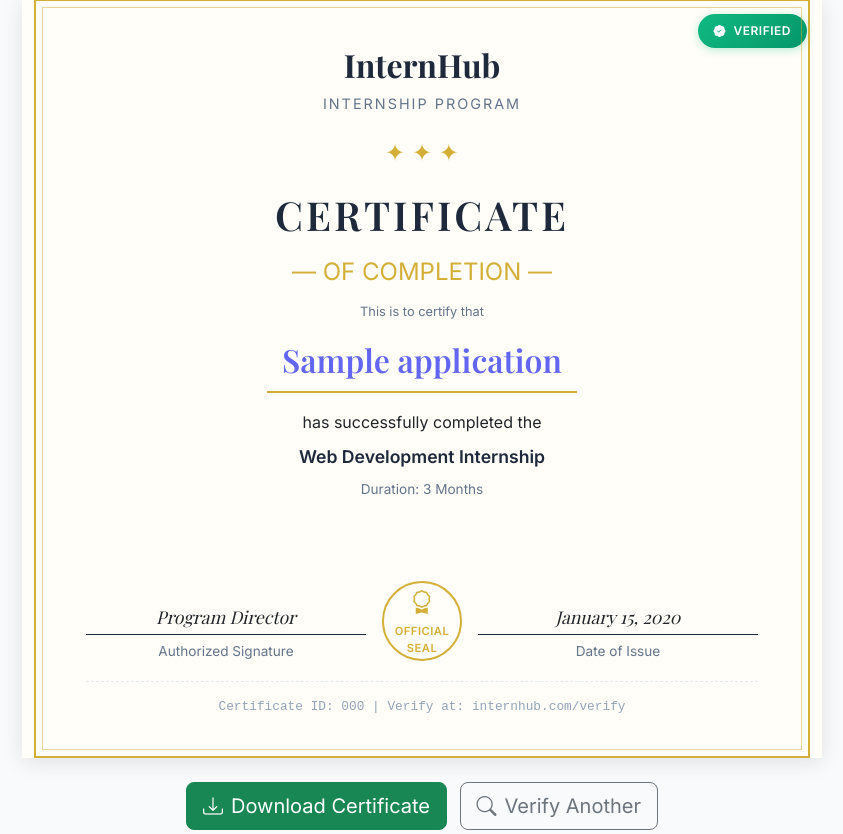
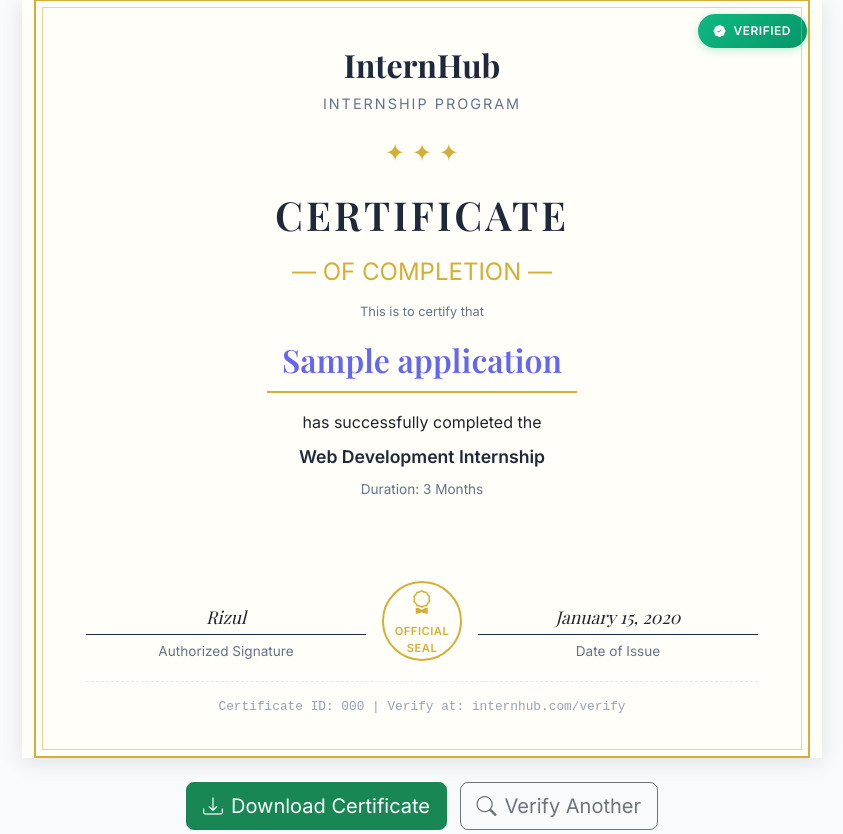
Before and after one commit to OshekharO/Internship_Portal, a PHP site: page /verify_certificate.php?code=000 in a window 1280 px wide. Shown: the part 123-957 px from the top of the page, without its empty margins (218-1061 px from the left). Run offline with PHP 8.4, Linux system fonts and the light colour scheme; a user stored in the database is signed in; data comes from the database, SQL or seed files in the repository; tables that the repository leaves empty hold one stand-in row (values such as "Sample post"); some libraries are stand-ins or nearby versions.

Commit message:
Update signature name in certificate footer

```diff
--- a/verify_certificate.php
+++ b/verify_certificate.php
@@ -336,7 +336,7 @@ if (isset($_GET['code']) && !empty(trim($_GET['code']))) {
         <!-- Footer -->
         <div class="certificate-footer">
           <div class="signature-block">
-            <div class="signature-name">Program Director</div>
+            <div class="signature-name">Rizul</div>
             <div class="signature-line">Authorized Signature</div>
           </div>
           <div class="certificate-seal">
```
